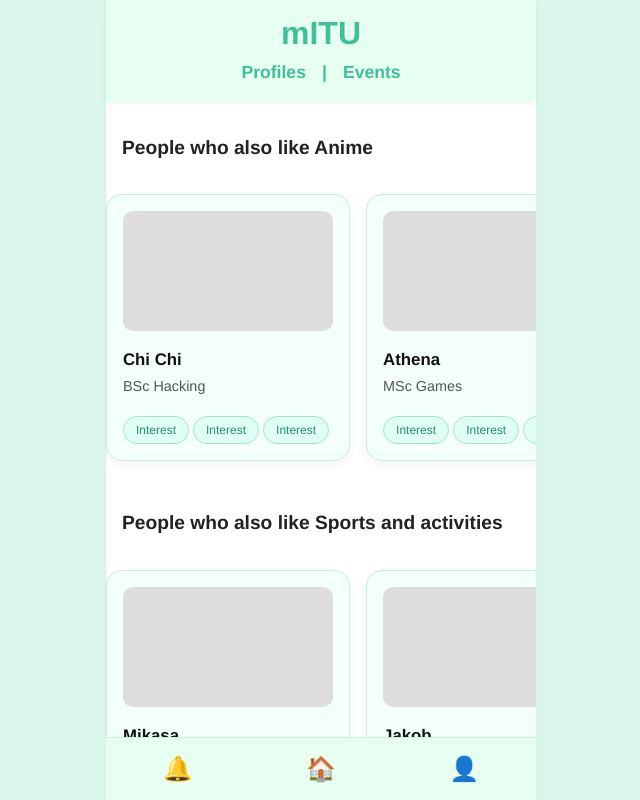
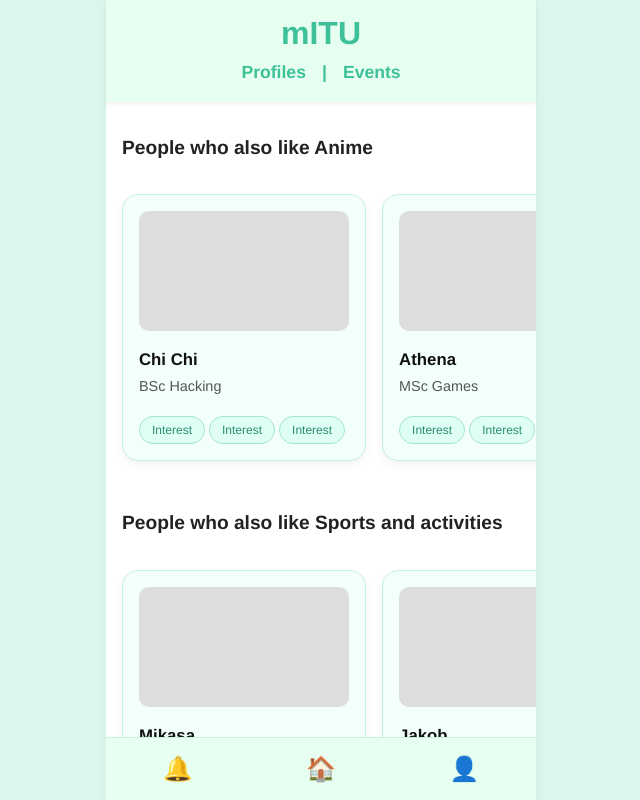
Before and after one commit to TID-A25/myITU, a React (Vite) app: page / in a window 1280 px wide. Shown: the top 800 px of the page, without its empty margins (319-959 px from the left). Built offline with nearby package versions, Linux system fonts and the light colour scheme.

Commit message:
Magic fix for none existing problem

```diff
--- a/src/App.css
+++ b/src/App.css
@@ -49,7 +49,10 @@ body {
   overflow-x: auto;
   padding: 1rem;
   gap: 1rem;
-  scroll-snap-type: x mandatory;
+
+  /* Remove snapping */
+  scroll-snap-type: none;
+  -webkit-overflow-scrolling: touch; /* smoother scroll on iOS */
 }
 
 /* Profile Card Styles */
--- a/src/pages/Home.jsx
+++ b/src/pages/Home.jsx
@@ -1,6 +1,6 @@
 import React from "react";
-import { profilesByInterest } from "../data/mockProfiles.js";
-import ProfileSection from "../components/ProfileSection.jsx";
+import { profilesByInterest } from "../Data/mockProfiles.js";
+import ProfileSection from "../Components/ProfileSection.jsx";
 import "../App.css"; // Load global styles here
 
 export default function Home() {
```
